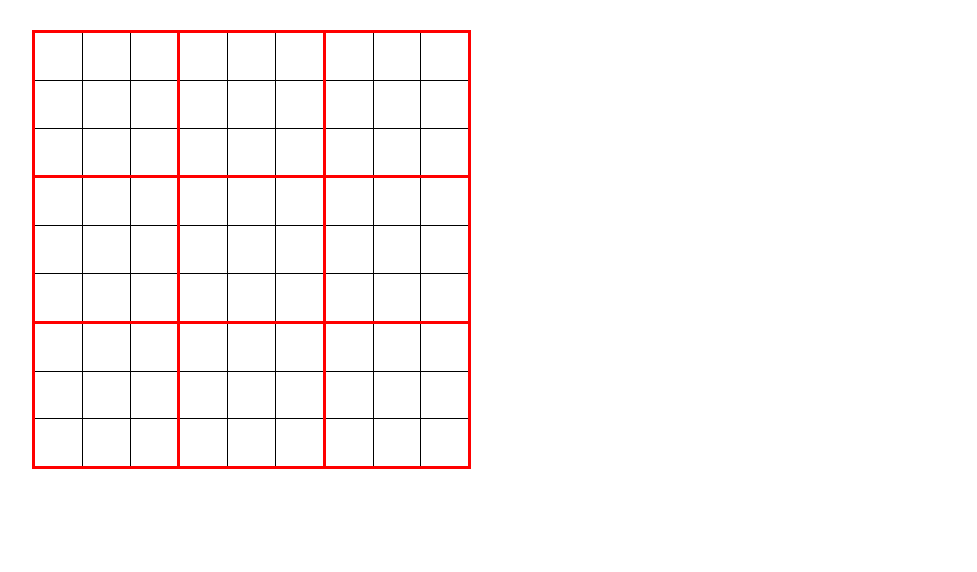
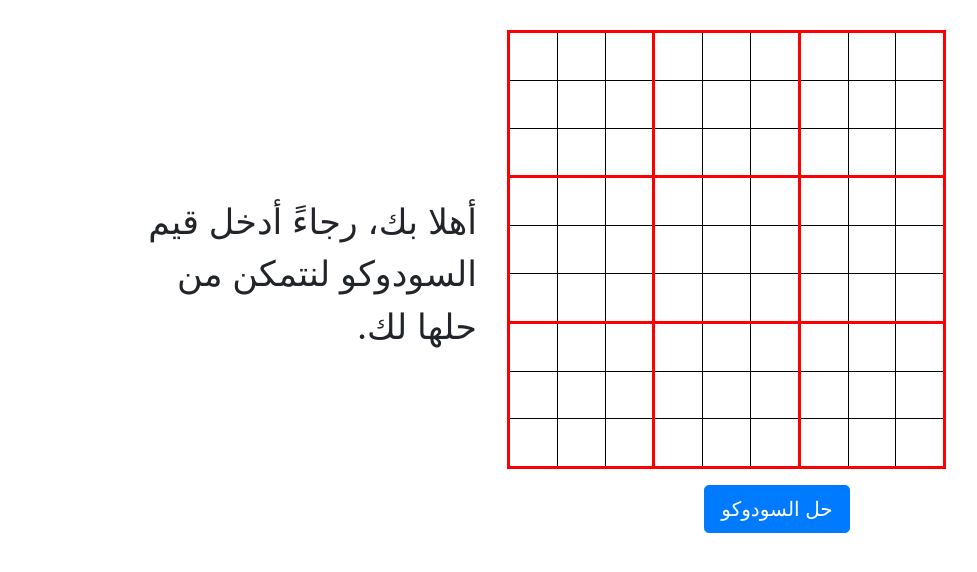
Before and after one commit to ReemRashwan/The_Sudoku_Website, a Flask app: page /sudoku_solver in a window 1280 px wide. Shown: the part 56-628 px from the top of the page, without its empty margins (53-1030 px from the left). Run offline with Flask 2, Linux system fonts and the light colour scheme; some libraries are stand-ins or nearby versions.

Commit message:
Add styling classes to sudoku_solver and necessary styling elements.

```diff
--- a/templates/layout.html
+++ b/templates/layout.html
@@ -25,9 +25,8 @@
                 </ul>
             </nav>
         </header>
-        <main  class="container">
+        <main class="container">
             {% block main %}
-
             {% endblock %}
         </main>
     </body>
--- a/templates/sudoku_solver.html
+++ b/templates/sudoku_solver.html
@@ -1,5 +1,19 @@
 {% extends "layout.html" %}
 
 {% block main %}
-    {% include "sudoku_table.html" %}
+    <div class="row">
+        <div class="col-sm-4 offset-sm-1 center_vertically">
+            <p class="text">أهلا بك، رجاءً أدخل قيم السودوكو لنتمكن من حلها لك.</p>
+        </div>
+        <div class="col-sm-6">
+            <form>
+                <div class="form-group ">
+                    {% include "sudoku_table.html" %}
+                </div>
+                <div class="center_horizontally">
+                    <button class="btn btn-primary btn-lg">حل السودوكو</button>
+                </div>
+            </form>
+        </div>
+    </div>
 {% endblock main %}
```
